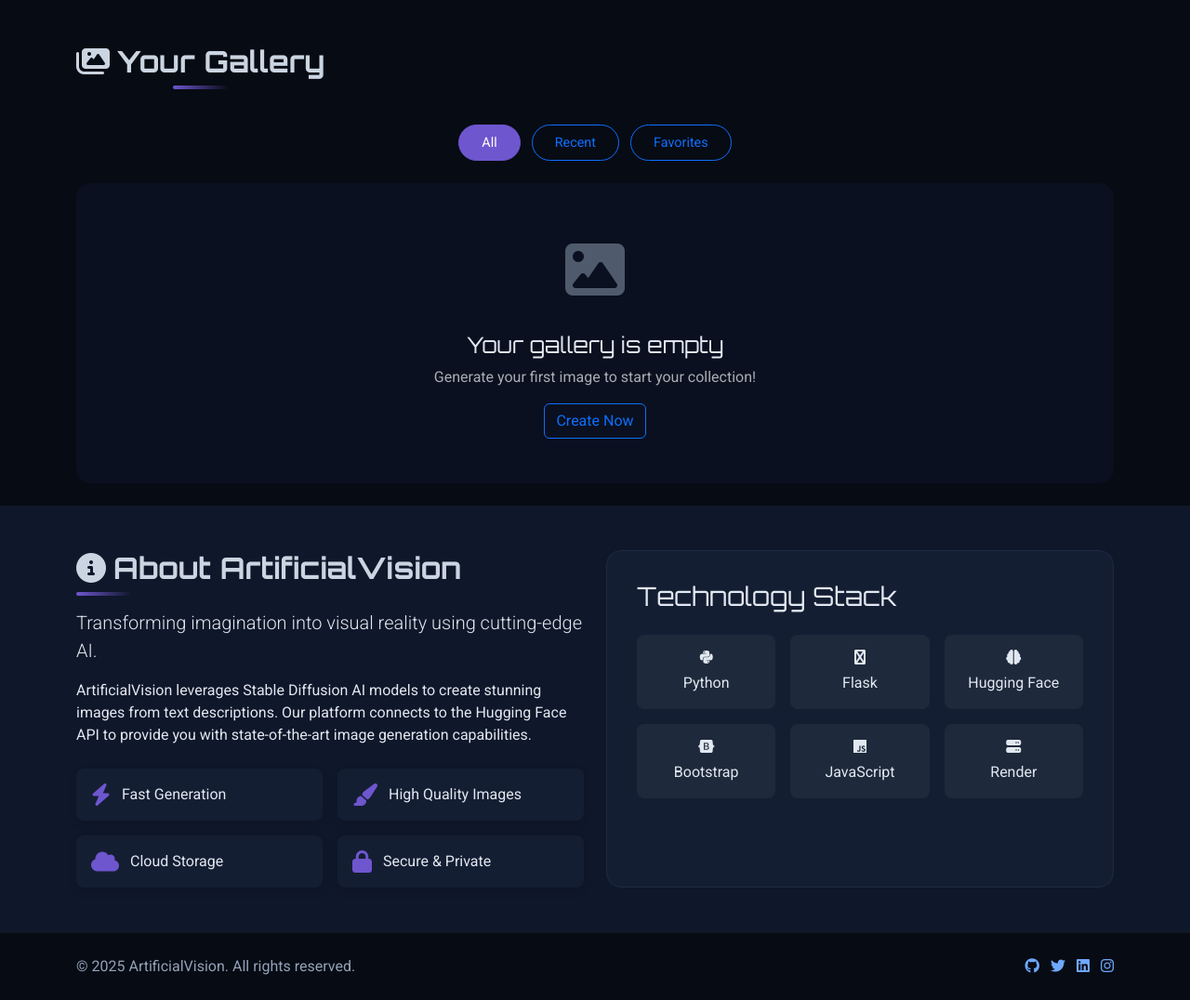
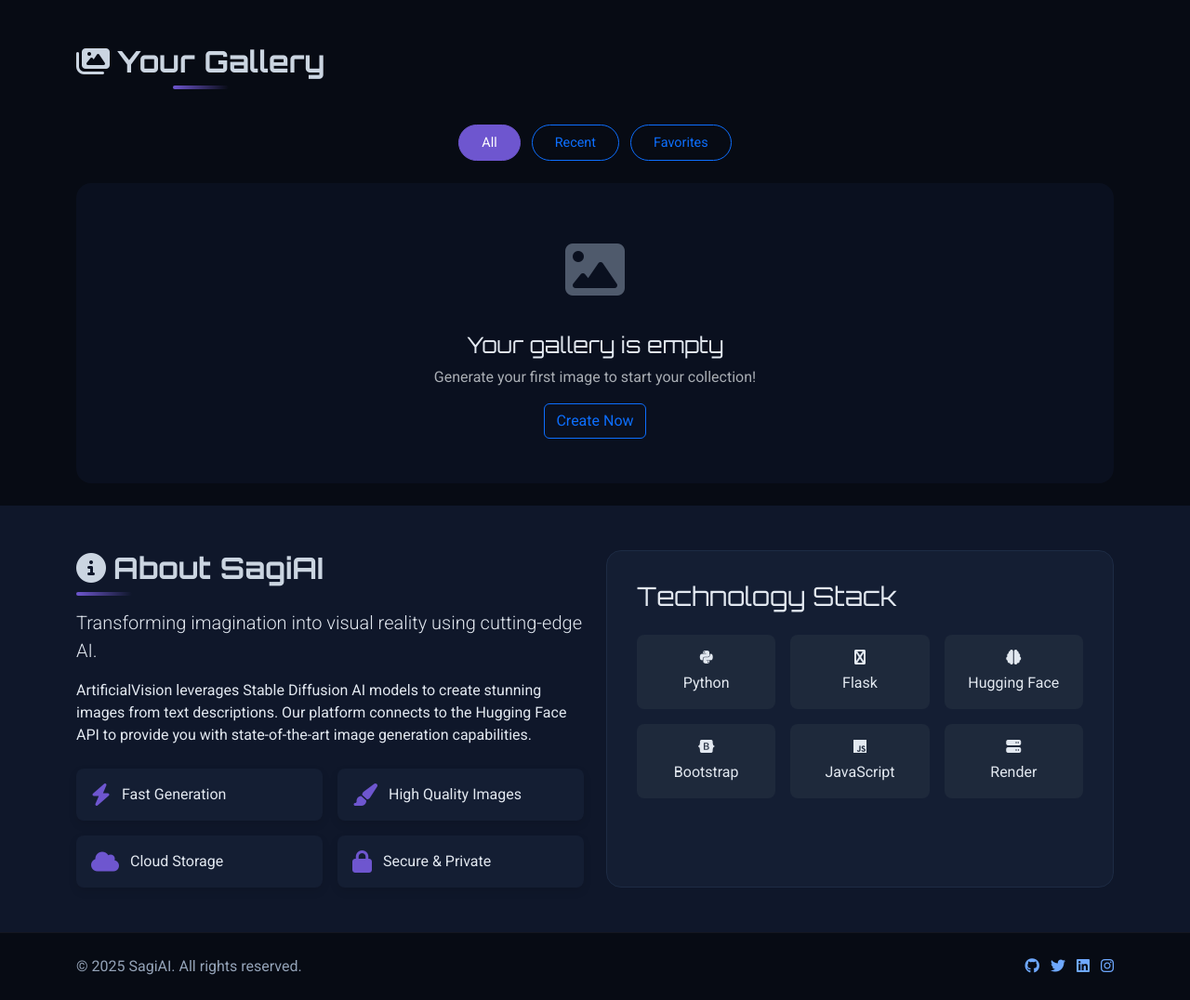
Before and after one commit to anurag23o2/SagiAI, a Flask app: page / in a window 1280 px wide. Shown: the part 1198-2274 px from the top of the page at 93% size. Run offline with Flask 3, Linux system fonts and the light colour scheme; some libraries are stand-ins or nearby versions.

Commit message:
“Frontend”

```diff
--- a/templates/index.html
+++ b/templates/index.html
@@ -3,7 +3,7 @@
 <head>
     <meta charset="UTF-8">
     <meta name="viewport" content="width=device-width, initial-scale=1.0">
-    <title>ArtificialVision | Text to Image Generator</title>
+    <title>SagiAI | Text to Image Generator</title>
     <link href="https://cdn.jsdelivr.net/npm/bootstrap@5.3.2/dist/css/bootstrap.min.css" rel="stylesheet">
     <link rel="stylesheet" href="https://cdnjs.cloudflare.com/ajax/libs/font-awesome/6.4.2/css/all.min.css">
     <link rel="stylesheet" href="/static/css/style.css">
@@ -163,7 +163,7 @@
             <div class="row">
                 <div class="col-lg-6 mb-4 mb-lg-0">
                     <h2 class="section-title mb-4">
-                        <i class="fas fa-info-circle me-2"></i>About ArtificialVision
+                        <i class="fas fa-info-circle me-2"></i>About SagiAI
                         <div class="title-underline"></div>
                     </h2>
                     <p class="lead">Transforming imagination into visual reality using cutting-edge AI.</p>
@@ -227,7 +227,7 @@
         <div class="container">
             <div class="row align-items-center">
                 <div class="col-md-6 text-center text-md-start">
-                    <span>&copy; 2025 ArtificialVision. All rights reserved.</span>
+                    <span>&copy; 2025 SagiAI. All rights reserved.</span>
                 </div>
                 <div class="col-md-6">
                     <ul class="list-inline social-icons text-center text-md-end mb-0">
```
